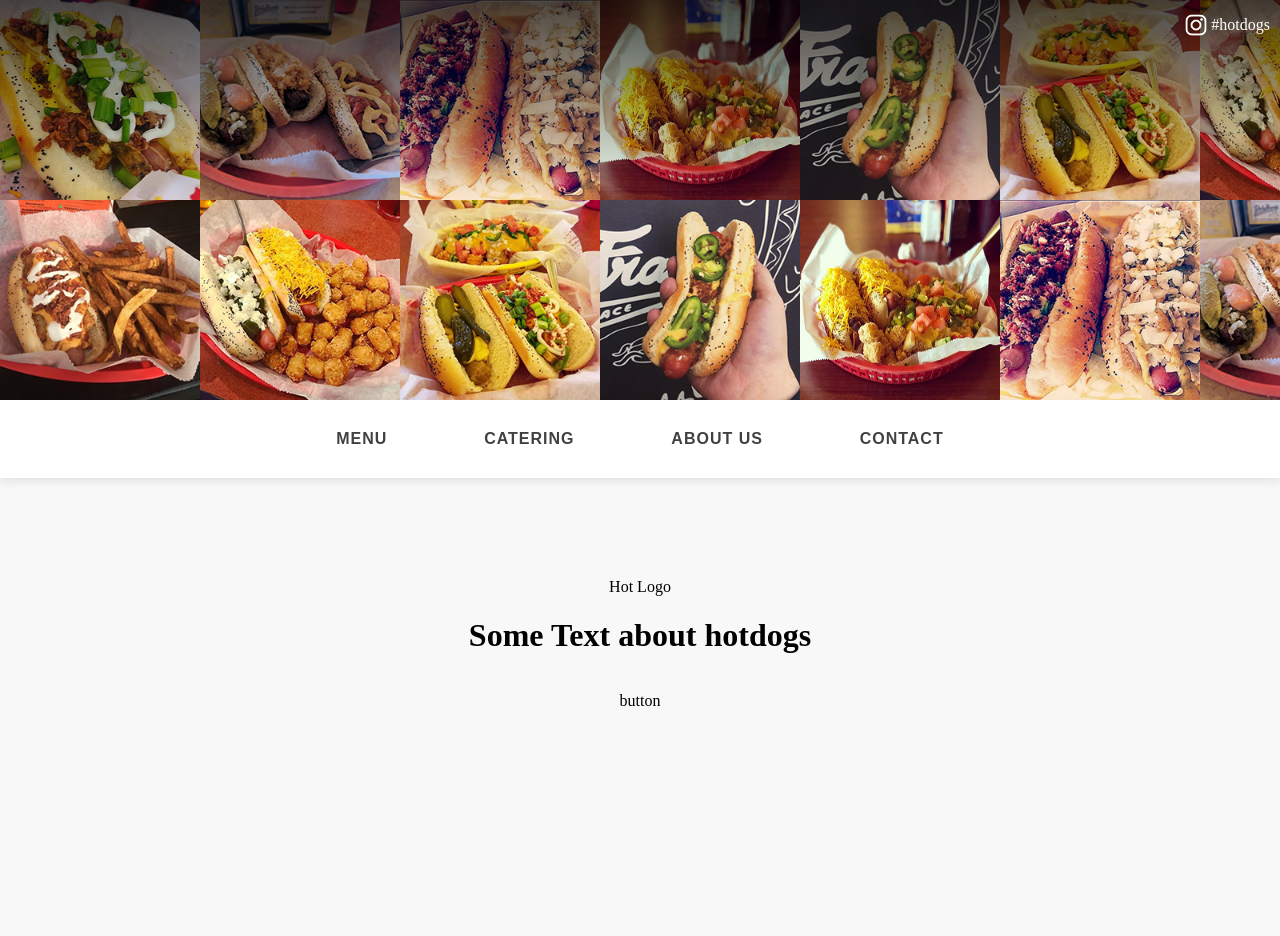
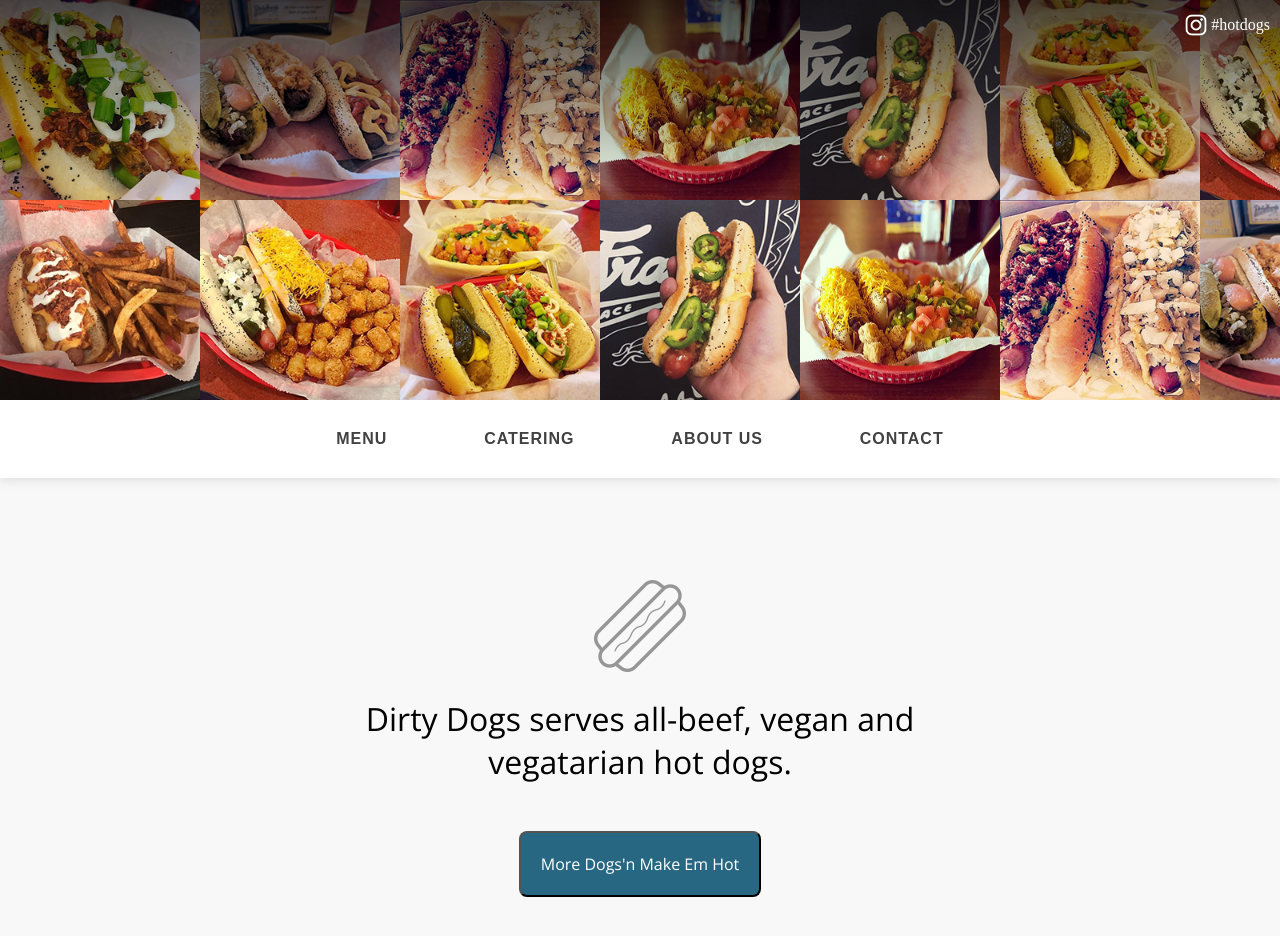
Before and after one commit to SeanMNorton/HotDogTest, a React (Create React App) app: page / in a window 1280 px wide. Shown: the top 936 px of the page. Built offline with nearby package versions, Linux system fonts and the light colour scheme.

Commit message:
create infoPage head with button

```diff
--- a/public/index.html
+++ b/public/index.html
@@ -3,6 +3,7 @@
   <head>
     <meta charset="utf-8" />
     <link rel="shortcut icon" href="%PUBLIC_URL%/favicon.ico" />
+    <link href="https://fonts.googleapis.com/css?family=Open+Sans:300,400" rel="stylesheet">
     <meta
       name="viewport"
       content="width=device-width, initial-scale=1, shrink-to-fit=no"
--- a/src/components/Header/Header.js
+++ b/src/components/Header/Header.js
@@ -24,7 +24,7 @@ const Header = () => {
  return (
     <div className={classes.Header}>
 
-        <a href="https://www.instagram.com/explore/tags/hotdogs/?hl=en" target="_blank" className={classes.InstaTag}>
+        <a href="https://www.instagram.com/explore/tags/hotdogs/?hl=en" target="_blank" rel="noopener noreferrer" className={classes.InstaTag}>
             <img className={classes.InstaLogo} src={instaLogo} alt="Instagram Logo"/>
             #hotdogs
         </a>
--- /dev/null
+++ b/src/components/UI/Button/Button.js
@@ -0,0 +1,12 @@
+import React from 'react';
+import classes from './Button.module.css';
+
+const Button = (props) => {
+    return(
+        <button className={[classes.Button, classes[props.type]].join(' ')}>
+            {props.children}
+        </button>
+    );
+}
+
+export default Button;
--- /dev/null
+++ b/src/components/UI/Button/Button.module.css
@@ -0,0 +1,26 @@
+.Button {
+    padding: 20px;
+    color: white;
+    border-radius: 8px;
+    font-family: 'Open Sans';
+    font-size: 1em;
+    font-weight: 400;
+}
+.Button:hover {
+    cursor: pointer;
+}
+
+.Primary {
+    background-color: rgba(40, 103, 130);
+}
+.Primary:hover {
+    background-color: rgb(35, 90, 114);
+}
+
+/* Danger button not needed in this case, but could be useful later */
+.Danger {
+    background-color: rgba(225, 101, 90);
+}
+.Danger:hover {
+    background-color: rgb(209, 93, 83);
+}
--- a/src/components/FullPage/FullPage.js
+++ b/src/components/UI/FullPage/FullPage.js
@@ -3,13 +3,12 @@ import React from 'react';
 const FullPage = (props) => {
     const style = {
         width: '100vw',
-        height: '90vh',
+        height: `${props.heightPercent}vh`,
         backgroundColor: 'rgb(248, 248, 248)',
         display: 'flex',
         flexDirection: 'column',
+        justifyContent: 'center',
         alignItems: 'center',
-        boxSizing: 'border-box',
-        padding: '10vh 5vw'
     }
     return (
         <div style={style}>
--- a/src/containers/InfoPage/InfoPage.js
+++ b/src/containers/InfoPage/InfoPage.js
@@ -1,13 +1,24 @@
 import React, { Component } from 'react';
-import FullPage from '../../components/FullPage/FullPage';
+
+import FullPage from '../../components/UI/FullPage/FullPage';
+import logo from '../../assets/images/dog-icon.png';
+import Button from '../../components/UI/Button/Button';
 
 class InfoPage extends Component {
+    headerStyle = {
+        fontFamily: 'Open Sans',
+        fontSize: '2em',
+        fontWeight: '300',
+        textAlign: 'center',
+        maxWidth: '650px',
+        margin: '3vh 0 6vh 0'
+    }
     render() {
         return (
-            <FullPage>
-                <div>Hot Logo</div>
-                <div><h1>Some Text about hotdogs</h1></div>
-                <p>button</p>
+            <FullPage heightPercent="60">
+                <img src={logo} alt="hot dog logo"/>
+                <h1 style={this.headerStyle}>Dirty Dogs serves all-beef, vegan and vegatarian hot dogs.</h1>
+                <Button type="Primary">More Dogs'n Make Em Hot</Button>
             </FullPage>
         )
     }
```
Also changed, not shown: src/assets/images/dog-icon.png (added).
